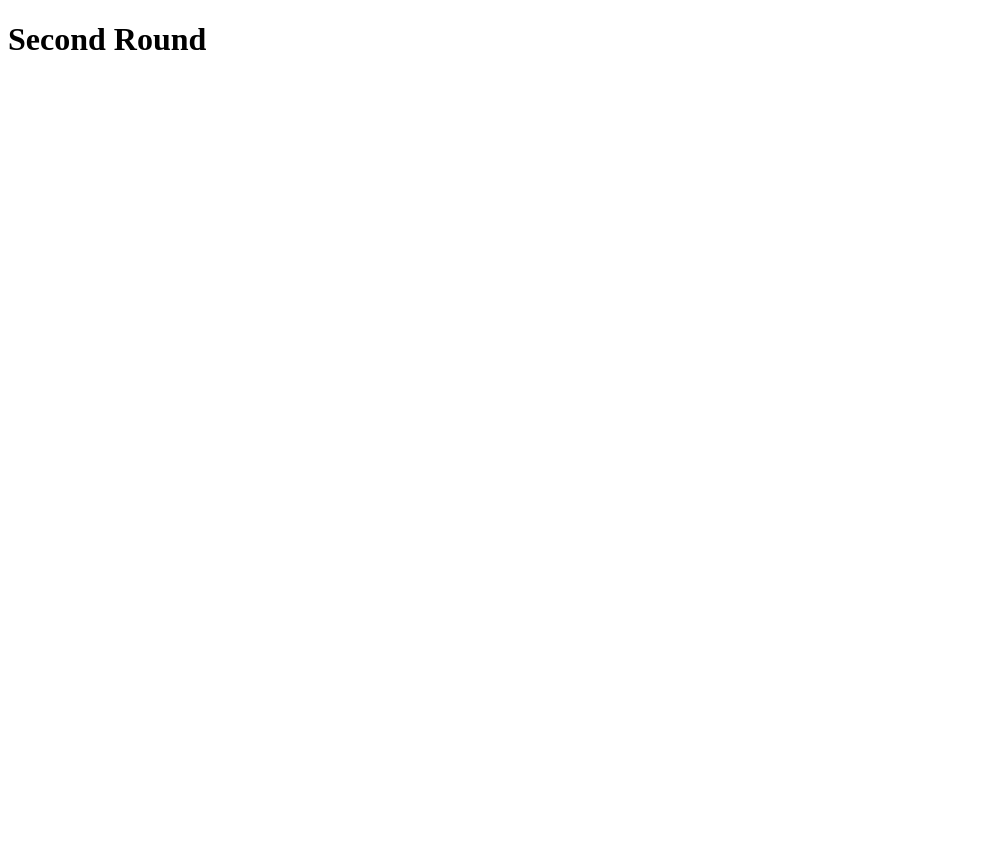
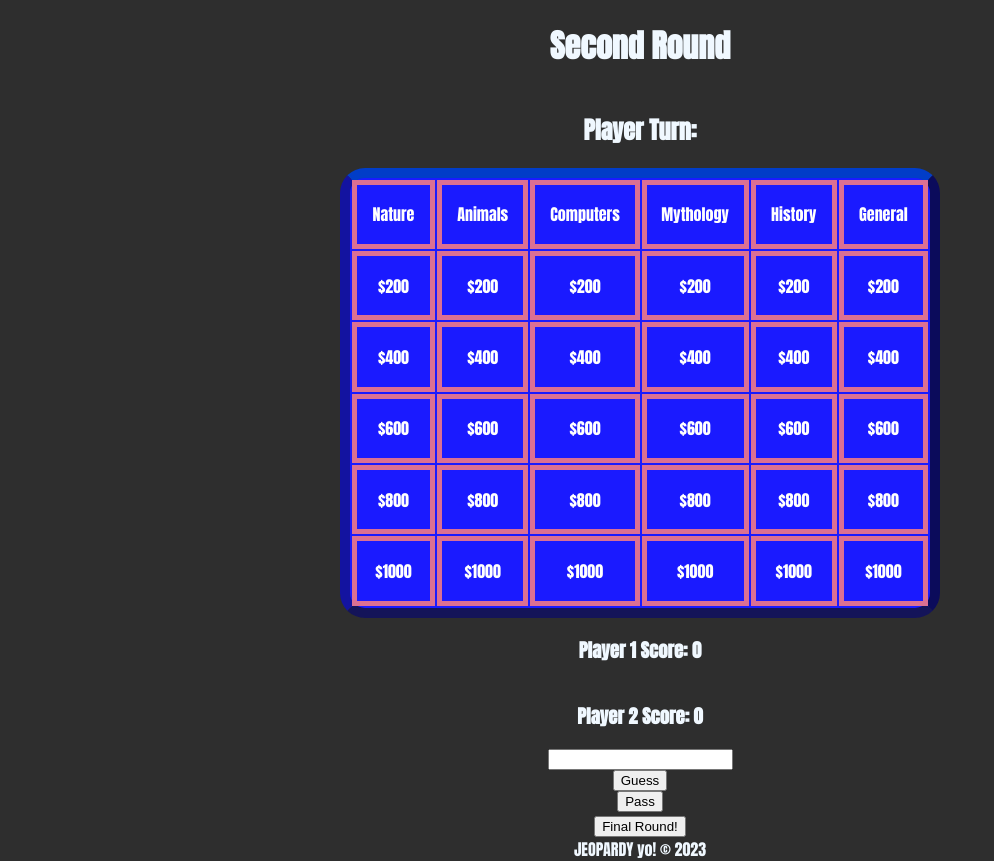
Before and after one commit to uprighted-learners/jeopardy-board-SierraGoodspeed, a plain HTML site: page round-2.html in a window 1280 px wide. Shown: the whole page, without its empty margins (0-994 px from the left). Before the commit the page ends 800 px from the top, so only its background shows below. Drawn offline with Linux system fonts and the light colour scheme; files that its build step writes are made by us from their sources.

Commit message:
Finished Jeopardy

```diff
--- /dev/null
+++ b/Jeopardystyles.css
@@ -0,0 +1,56 @@
+@import url('https://fonts.googleapis.com/css2?family=Anton&display=swap');
+
+body {
+    margin: 0;
+    padding: 0;
+    background-color: rgb(46,46,46);
+    display: flex;
+    justify-content: center;
+    align-items: center;
+    flex-direction: column;
+    font-family:'Anton',sans-serif ;
+
+}
+
+h1 {
+    color: aliceblue;
+}
+h2 {
+    color: aliceblue;
+}
+
+h3 {
+    color: aliceblue;
+}
+
+table {
+    text-align: center;
+    color: white;
+    background-color: rgb(26, 26, 255);
+    border: 10px solid rgb(32,32,32) ;
+    border-left: solid rgb(19,19,160) 10px;
+    border-right: solid rgb(11,11,91) 10px;
+    border-top:solid rgb(1,61,200) 10px ;
+    border-bottom:solid rgb(20,20,89) 10px;
+    border-radius: 25px;
+}
+
+td {
+
+    width: 600px;
+    border: 5px solid palevioletred;
+}
+
+#Question:hover {
+    background-color:orange;
+    transition: .5s;
+}
+
+footer{
+    color: aliceblue;
+}
+
+button:hover {
+    background-color: lightpink;
+    transition: 0.1ms;
+}
--- a/round-2.html
+++ b/round-2.html
@@ -4,12 +4,78 @@
     <meta charset="UTF-8" />
     <meta http-equiv="X-UA-Compatible" content="IE=edge" />
     <meta name="viewport" content="width=device-width, initial-scale=1.0" />
+    <link rel="stylesheet" href="/Projects/jeopardy-board-SierraGoodspeed/Jeopardystyles.css">
     <title>Jeopardy</title>
-    <script src="./scripts/index.js" type="module"></script>
+
   </head>
   <body>
     <h1>Second Round</h1>
     <!-- Do not change the script source. Allows import/export to work. -->
+    <table align="center" border="1" width="600" height="450">
+      <h2>Player Turn:</h2>
+      <tr>
+        <td>Nature</td>
+        <td>Animals</td>
+        <td>Computers</td>
+        <td>Mythology</td>
+        <td>History</td>
+        <td>General</td>
+      </tr>
+      <tr>
+          <td id="Question">$200</td>
+          <td id="Question">$200</td>
+          <td id="Question">$200</td>
+          <td id="Question">$200</td>
+          <td id="Question">$200</td>
+          <td id="Question">$200</td>
+      </tr>
+      <tr>
+          <td id="Question">$400</td>
+          <td id="Question">$400</td>
+          <td id="Question">$400</td>
+          <td id="Question">$400</td>
+          <td id="Question">$400</td>
+          <td id="Question">$400</td>
+      </tr>
+      <tr>
+          <td id="Question">$600</td>
+          <td id="Question">$600</td>
+          <td id="Question">$600</td>
+          <td id="Question">$600</td>
+          <td id="Question">$600</td>
+          <td id="Question">$600</td>
+      </tr>
+      <tr>
+          <td id="Question">$800</td>
+          <td id="Question">$800</td>
+          <td id="Question">$800</td>
+          <td id="Question">$800</td>
+          <td id="Question">$800</td>
+          <td id="Question">$800</td>
+      </tr>
+      <tr>
+          <td id="Question">$1000</td>
+          <td id="Question">$1000</td>
+          <td id="Question">$1000</td>
+          <td id="Question">$1000</td>
+          <td id="Question">$1000</td>
+          <td id="Question">$1000</td>
+      </tr>
+  </table>
+
+
+  <h3>Player 1 Score: 0</h3>
+  <h3>Player 2 Score: 0</h3>
+  <input type="answer">
+
+  <button>Guess</button>
+  <button>Pass</button>
+
+  <a href="/Projects/jeopardy-board-SierraGoodspeed/final-jeopardy.html">
+  <button>Final Round!</button></a>
+
+  <footer>JEOPARDY yo! © 2023</footer>
+
     <script src="./scripts/index.js" type="module"></script>
   </body>
 </html>
--- a/scripts/placeholder-questions.js
+++ b/scripts/placeholder-questions.js
@@ -1,4 +1,11 @@
 // Do not change this code
+
+
+const game = document.getElementById('game')
+const scoreDisplay = document.getElementById('score')
+
+
+
 
 const placeholderQuestions = [
   {
@@ -326,4 +333,5 @@ const placeholderQuestions = [
   },
 ];
 
+
 export default placeholderQuestions;
```
Also changed, not shown: final-jeopardy.html (+19 -1 lines), index.html (+9 -2 lines), round-1.html (+66 -2 lines), scripts/index.js (line endings or trailing spaces).
